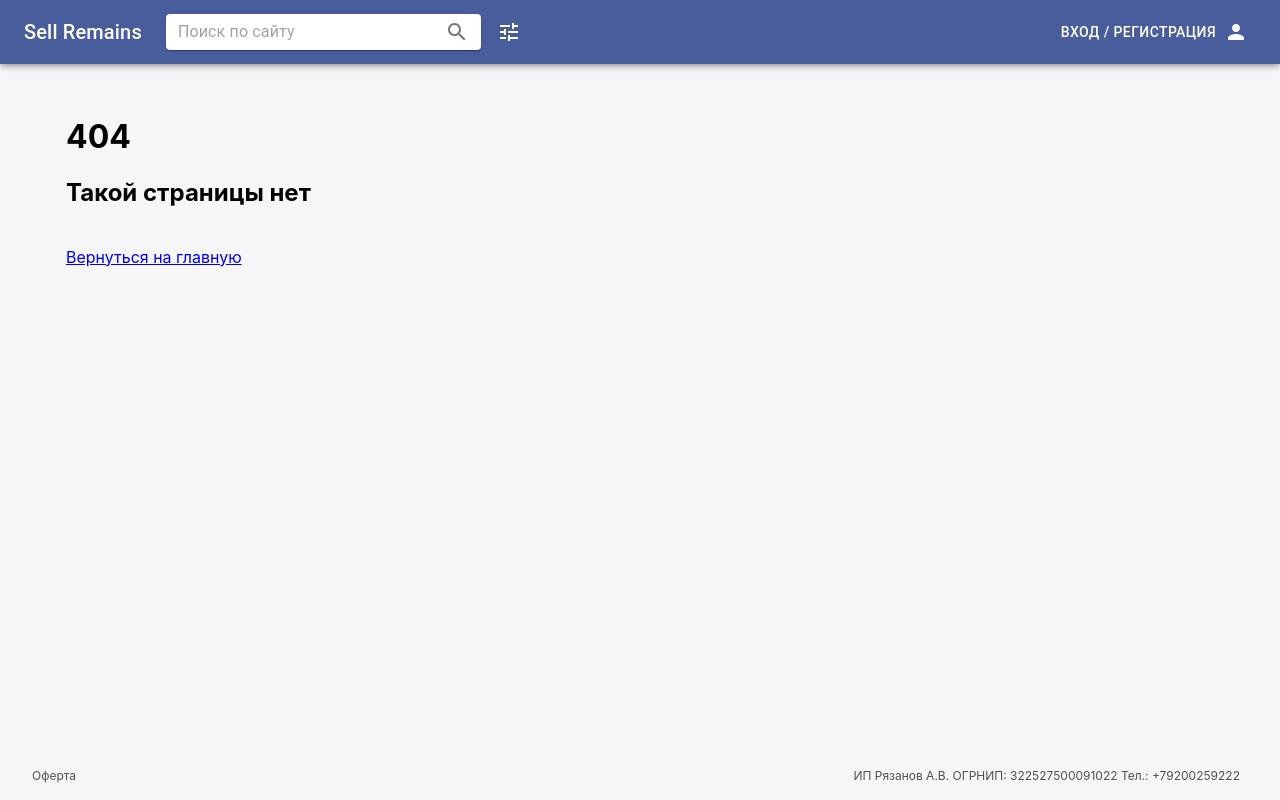
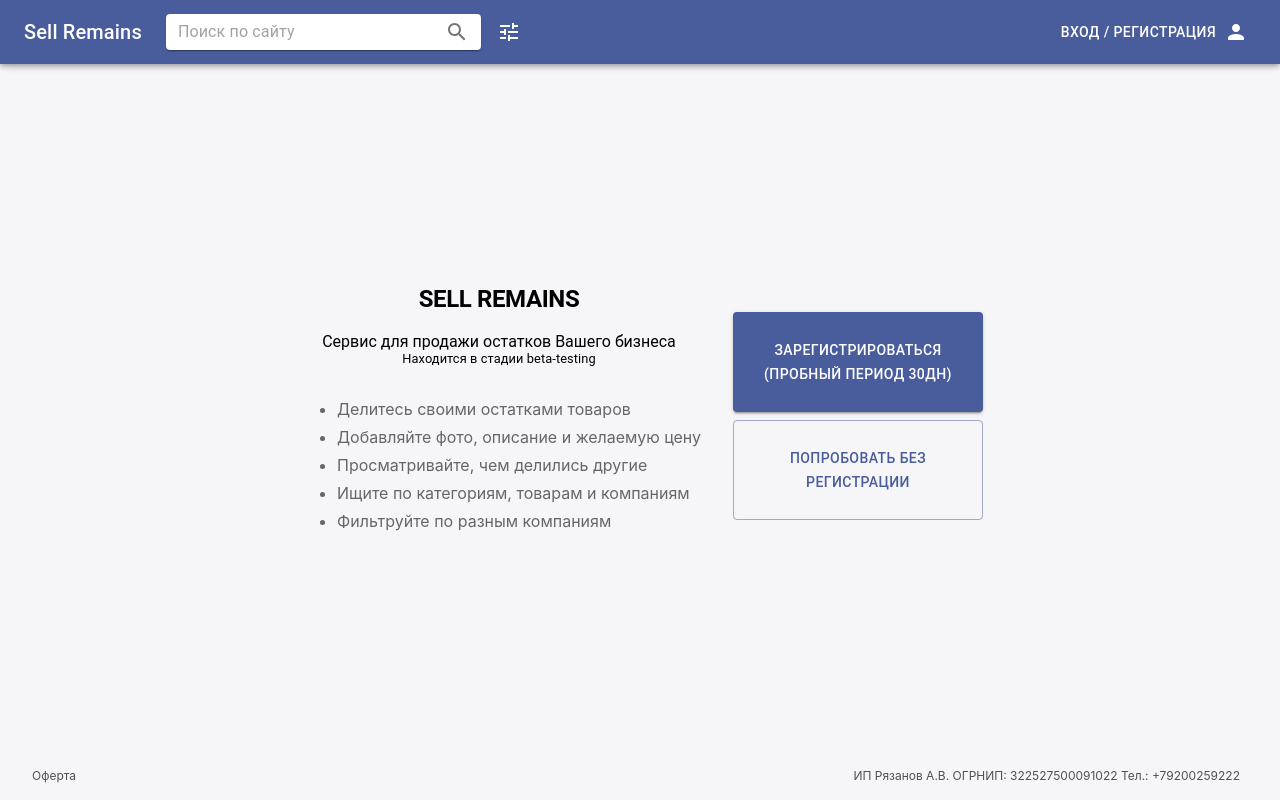
Before and after one commit to REMAINS-TEAM/remains, a React (Create React App) app in the folder fe/: page /welcome in a window 1280 px wide. Before the commit this address had no page. Built offline with nearby package versions, Linux system fonts and the light colour scheme.

Commit message:
welcome page init

```diff
--- a/fe/src/navigation/index.tsx
+++ b/fe/src/navigation/index.tsx
@@ -9,6 +9,7 @@ import ProfilePage from 'pages/ProfilePage';
 import ItemsPage from 'pages/items';
 import PaymentSuccessPage from 'pages/Payment/Success';
 import OfferPage from 'pages/Offer';
+import WelcomePage from 'pages/Welcome';
 
 export const history = createBrowserHistory();
 
@@ -22,6 +23,7 @@ export default function MainNavigation() {
       <Route path={routes.profile} element={<ProfilePage />} />
       <Route path={routes.payment.success} element={<PaymentSuccessPage />} />
       <Route path={routes.offer} element={<OfferPage />} />
+      <Route path={routes.welcome} element={<WelcomePage />} />
       <Route path="*" element={<NotFoundPage />} />
     </Routes>
   );
--- /dev/null
+++ b/fe/src/pages/Welcome/index.tsx
@@ -0,0 +1,54 @@
+import React from 'react';
+import MainLayout from 'layouts/MainLayout';
+import { Box, Button, Typography } from '@mui/material';
+
+const WelcomePage = () => {
+  return (
+    <MainLayout>
+      <Box
+        sx={{
+          width: '100%',
+          height: '100%',
+          display: 'flex',
+          justifyContent: 'center',
+          alignItems: 'center',
+
+          columnGap: 4,
+          rowGap: 2,
+        }}
+      >
+        <Box>
+          <Box sx={{ textAlign: 'center', mb: 4 }}>
+            <Typography variant="h1">
+              <strong>SELL REMAINS</strong>
+            </Typography>
+            <br />
+            <Typography variant="h3">
+              Сервис для продажи остатков Вашего бизнеса
+            </Typography>
+            <Typography variant="h4">
+              Находится в стадии beta-testing
+            </Typography>
+          </Box>
+          <Box component="ul" sx={{ color: '#666666', '&>*': { mb: 1 } }}>
+            <li>Делитесь своими остатками товаров</li>
+            <li>Добавляйте фото, описание и желаемую цену</li>
+            <li>Просматривайте, чем делились другие</li>
+            <li>Ищите по категориям, товарам и компаниям</li>
+            <li>Фильтруйте по разным компаниям</li>
+          </Box>
+        </Box>
+        <Box sx={{ display: 'flex', flexDirection: 'column' }}>
+          <Button variant="contained" sx={{ width: 250, height: 100, mb: 1 }}>
+            Зарегистрироваться (пробный период 30дн)
+          </Button>
+          <Button variant="outlined" sx={{ width: 250, height: 100 }}>
+            Попробовать без регистрации
+          </Button>
+        </Box>
+      </Box>
+    </MainLayout>
+  );
+};
+
+export default WelcomePage;
--- a/fe/src/routes.tsx
+++ b/fe/src/routes.tsx
@@ -9,6 +9,7 @@ const routes = {
     success: '/payment/success',
   },
   offer: '/offer',
+  welcome: '/welcome',
 };
 
 export default routes;
--- a/fe/src/theme.ts
+++ b/fe/src/theme.ts
@@ -14,7 +14,7 @@ const defaultTheme: ThemeOptions = {
     h1: { fontSize: '1.5rem' },
     h2: { fontSize: '1.3rem' },
     h3: { fontSize: '1rem' },
-    h4: { fontSize: '0.5rem' },
+    h4: { fontSize: '0.8rem' },
   },
 };
 
```
Also changed, not shown: 1 other file (tests, documents, lock files or other folders).
